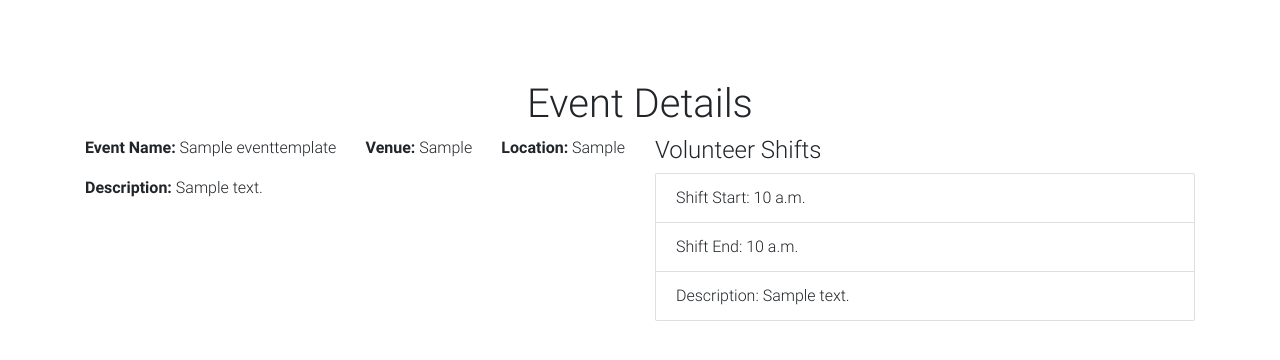
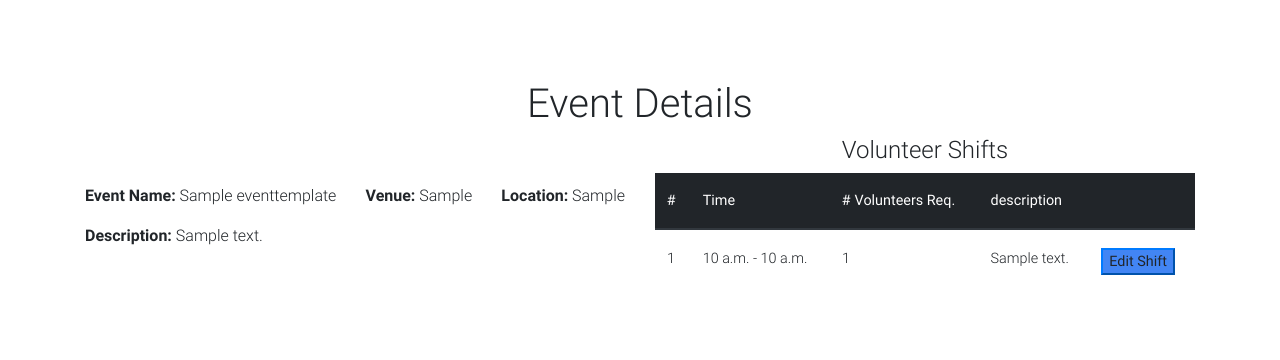
Before and after one commit to Nolan-Little/inStep, a Django app: page /event_template_details/1/ in a window 1280 px wide. Shown: the top 360 px of the page. Run offline with Django 3.2, Linux system fonts and the light colour scheme; tables that the repository leaves empty hold one stand-in row (values such as "Sample post"); some libraries are stand-ins or nearby versions.

Commit message:
shift table view

```diff
--- a/volunteer/templates/dashboard.html
+++ b/volunteer/templates/dashboard.html
@@ -41,7 +41,7 @@
                         {% endif %}
                         {% for event in event_templates %}
                             <tr>
-                                <th scope="row">{{event.name}}</td>
+                                <td scope="row">{{event.name}}</td>
                                 <td>{{event.venue}}</td>
                                 <td>
                                     <button class="btn-primary">
--- a/volunteer/templates/events/event_template_detail.html
+++ b/volunteer/templates/events/event_template_detail.html
@@ -6,7 +6,7 @@
     <h1 class="header text-center">Event Details</h1>
     <div class="row d-flex">
         <div class= "col-lg-6 col-sm-12">
-            <div class="d-flex flex-lg-row flex-md-row flex-column justify-content-between">
+            <div class="d-flex flex-lg-row flex-md-row flex-column justify-content-between mt-5">
                 <p><span class="detail--label">Event Name:</span> {{event_template.name}}</p>
                 <p><span class="detail--label">Venue:</span> {{event_template.venue}}</p>
                 <p><span class="detail--label">Location:</span> {{event_template.location}}</p>
@@ -15,14 +15,33 @@
         </div>
 
         <div class= "col-lg-6 col-sm-12">
-            <h4>Volunteer Shifts</h4>
-            {% for shift in event_template.shifttemplate_set.all %}
-            <ul class="list-group">
-                <li class="list-group-item">Shift Start: {{shift.start_time}}</li>
-                <li class="list-group-item">Shift End: {{shift.end_time}}</li>
-                <li class="list-group-item">Description: {{shift.description}}</li>
-            </ul>
-            {% endfor %}
+            <h4 class="text-center">Volunteer Shifts</h4>
+            <table class="table">
+                    <thead class="thead-dark">
+                        <tr>
+                            <th scope="col">#</th>
+                            <th scope="col">Time</th>
+                            <th scope="col"> # Volunteers Req.</th>
+                            <th scope="col">description</th>
+                            <th scope="col"></th>
+                        </tr>
+                    </thead>
+                    <tbody>
+                    {% for shift in event_template.shifttemplate_set.all %}
+                            <tr>
+                                <td class="scope">{{forloop.counter}}</td>
+                                <td>{{shift.start_time}} - {{shift.end_time}}</td>
+                                <td>{{shift.num_volunteers}}</td>
+                                <td>{{shift.description}}</td>
+                                <td>
+                                    <button class="btn-primary">
+                                        <a color="white" href="#">Edit Shift</a>
+                                    </button>
+                                </td>
+                            </tr>
+                    {% endfor %}
+                    </tbody>
+                </table>
         </div>
     </div>
 </div>
```
